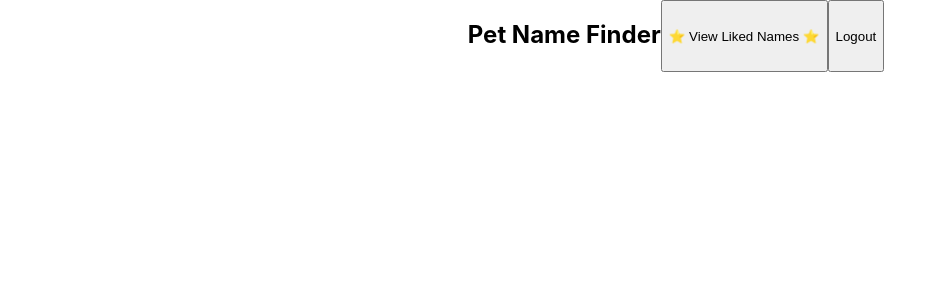
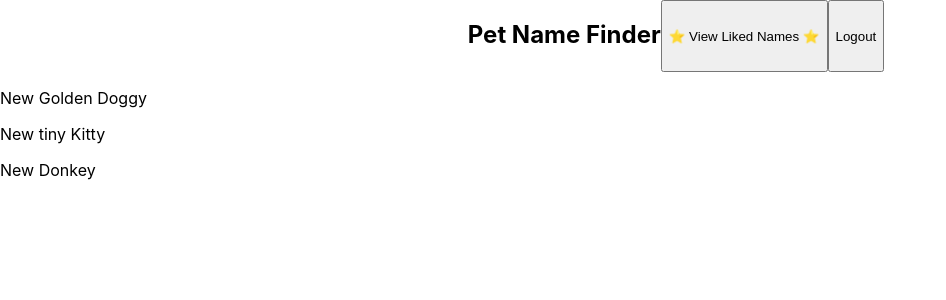
Before and after one commit to Pet-Name-Finder/pet-name-frontend, a React (Create React App) app: page /viewPacks in a window 1280 px wide. Shown: the top 300 px of the page, without its empty margins (0-946 px from the left). Built offline with nearby package versions, Linux system fonts and the light colour scheme.

Commit message:
Add name display for each pack card

```diff
--- a/src/Components/PackCard/PackCard.js
+++ b/src/Components/PackCard/PackCard.js
@@ -1,10 +1,10 @@
 import React from 'react';
 import './PackCard.css';
 
-const PackCard = () => {
+const PackCard = ({name}) => {
     return (
         <section className='card'>
-
+            <p>{name}</p>
         </section>
     )
 }
```
